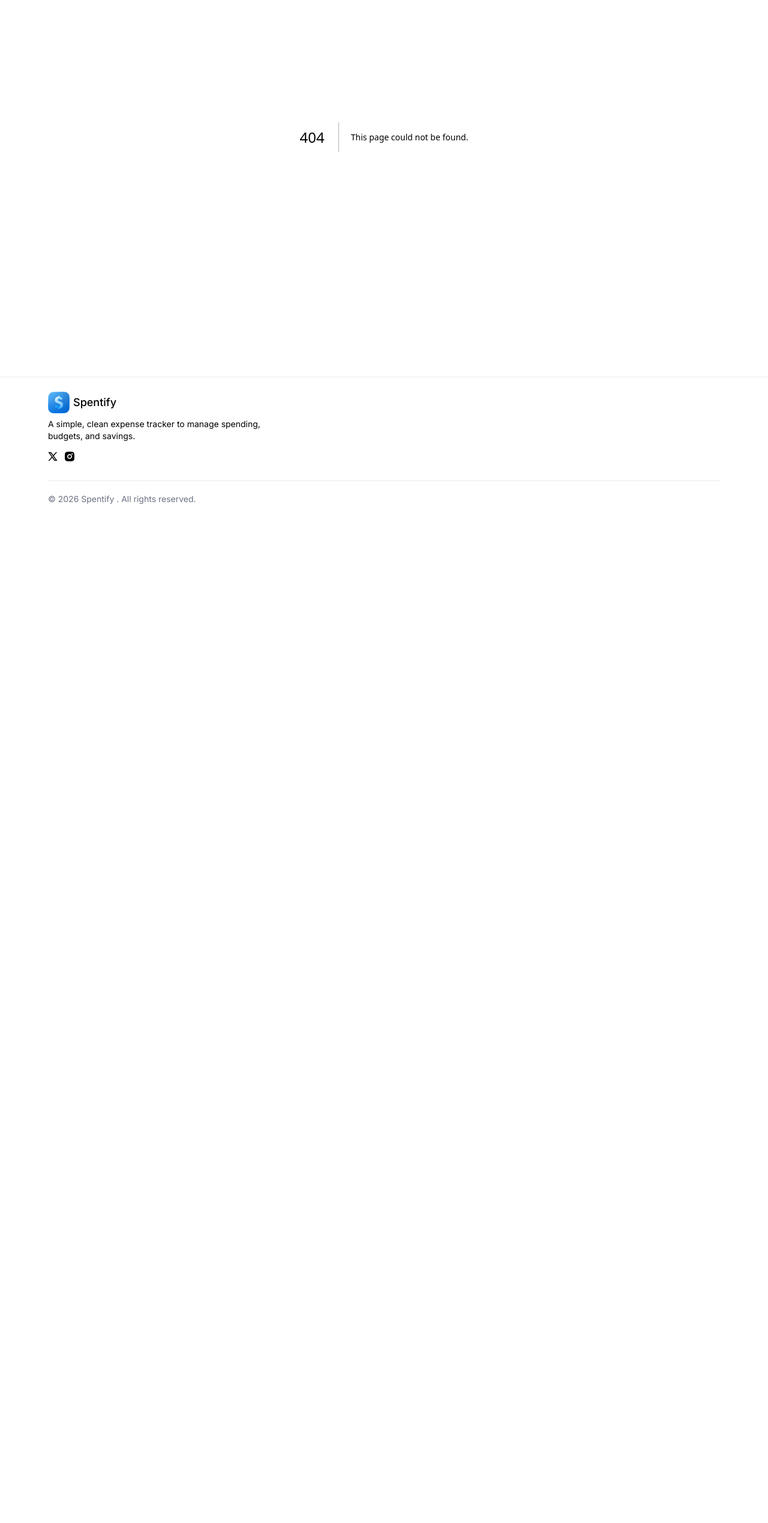
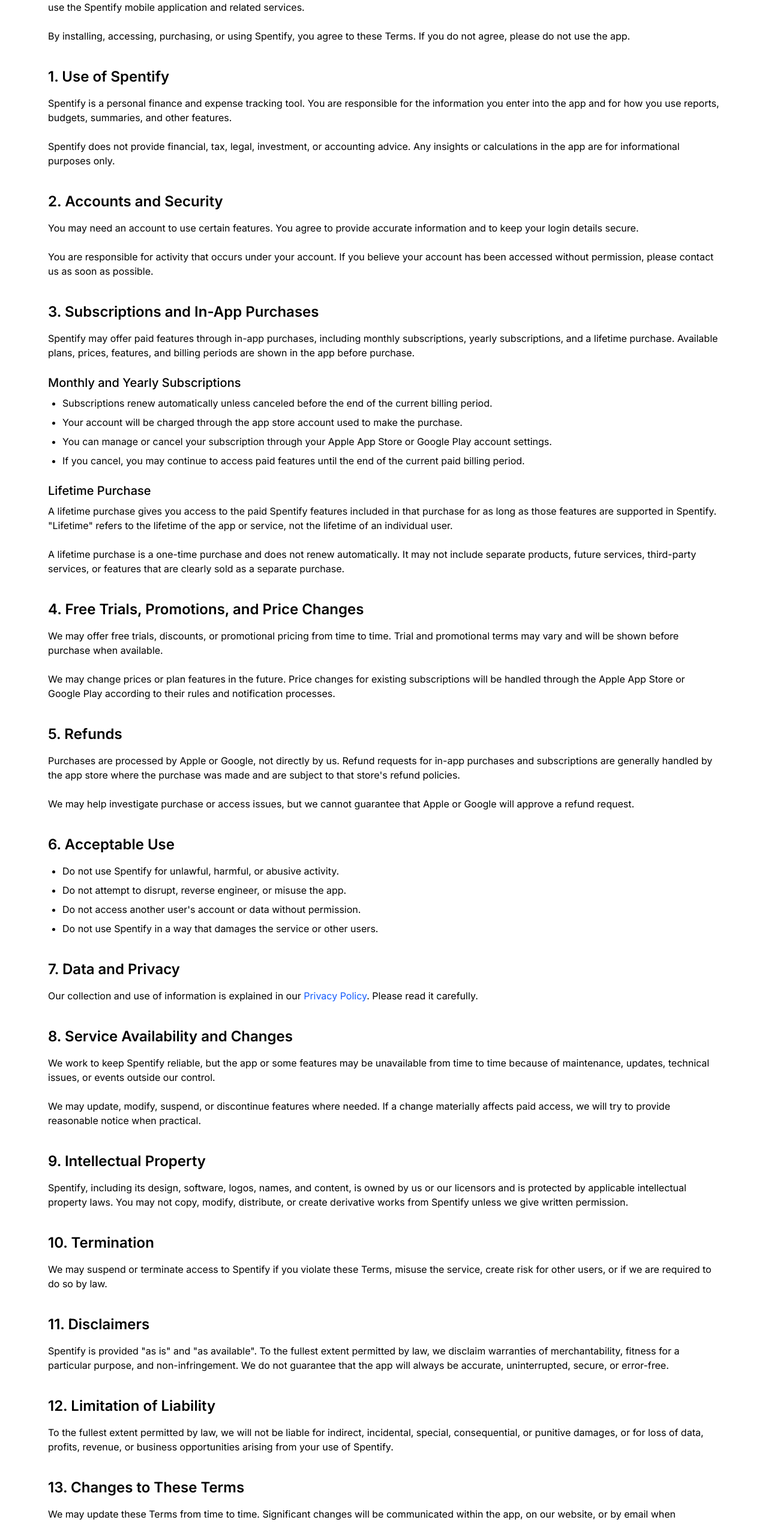
Before and after one commit to Spentify/Website, a Next.js app: page /terms in a window 1280 px wide. Before the commit this address had no page. Shown: the part 241-2780 px from the top of the page at 60% size. Before the commit the page ends 1103 px from the top, so only its background shows below. Built offline with nearby package versions, Linux system fonts and the light colour scheme.

Commit message:
feat: add terms page

```diff
--- a/src/app/privacy-policy/page.tsx
+++ b/src/app/privacy-policy/page.tsx
@@ -1,5 +1,3 @@
-import Hero from '@/components/sections/hero'
-
 export default function Page() {
   return (
     <main>
@@ -11,9 +9,9 @@
 
         <p className="mb-6">
           <strong>Spentify</strong> is operated by App Peppers (Rothana Choun)
-          ("we", "our", or "us"). This Privacy Policy explains how we collect,
-          use, store, and protect your information when you use the Spentify
-          mobile application and related services.
+          (&quot;we&quot;, &quot;our&quot;, or &quot;us&quot;). This Privacy Policy
+          explains how we collect, use, store, and protect your information
+          when you use the Spentify mobile application and related services.
         </p>
 
         <p className="mb-10">
--- /dev/null
+++ b/src/app/terms/page.tsx
@@ -0,0 +1,263 @@
+import type { Metadata } from "next";
+
+export const metadata: Metadata = {
+  title: "Terms of Use | Spentify",
+  description: "Terms of Use for the Spentify mobile application.",
+};
+
+export default function Page() {
+  return (
+    <main>
+      <div className="container px-5 md:px-0 py-10">
+        <h1 className="text-4xl font-bold mb-4">Terms of Use</h1>
+        <p className="text-sm text-gray-500 mb-8">
+          Effective date: January 1, 2026
+        </p>
+
+        <p className="mb-6">
+          <strong>Spentify</strong> is operated by App Peppers (Rothana Choun)
+          (&quot;we&quot;, &quot;our&quot;, or &quot;us&quot;). These Terms of Use
+          explain the rules that apply when you access or use the Spentify
+          mobile application and related services.
+        </p>
+
+        <p className="mb-10">
+          By installing, accessing, purchasing, or using Spentify, you agree to
+          these Terms. If you do not agree, please do not use the app.
+        </p>
+
+        <h2 className="text-2xl font-semibold mt-10 mb-4">
+          1. Use of Spentify
+        </h2>
+
+        <p className="mb-6">
+          Spentify is a personal finance and expense tracking tool. You are
+          responsible for the information you enter into the app and for how
+          you use reports, budgets, summaries, and other features.
+        </p>
+
+        <p className="mb-8">
+          Spentify does not provide financial, tax, legal, investment, or
+          accounting advice. Any insights or calculations in the app are for
+          informational purposes only.
+        </p>
+
+        <h2 className="text-2xl font-semibold mt-10 mb-4">
+          2. Accounts and Security
+        </h2>
+
+        <p className="mb-6">
+          You may need an account to use certain features. You agree to provide
+          accurate information and to keep your login details secure.
+        </p>
+
+        <p className="mb-8">
+          You are responsible for activity that occurs under your account. If
+          you believe your account has been accessed without permission, please
+          contact us as soon as possible.
+        </p>
+
+        <h2 className="text-2xl font-semibold mt-10 mb-4">
+          3. Subscriptions and In-App Purchases
+        </h2>
+
+        <p className="mb-6">
+          Spentify may offer paid features through in-app purchases, including
+          monthly subscriptions, yearly subscriptions, and a lifetime purchase.
+          Available plans, prices, features, and billing periods are shown in
+          the app before purchase.
+        </p>
+
+        <h3 className="text-xl font-medium mt-6 mb-2">
+          Monthly and Yearly Subscriptions
+        </h3>
+
+        <ul className="list-disc pl-6 space-y-2 mb-6">
+          <li>
+            Subscriptions renew automatically unless canceled before the end of
+            the current billing period.
+          </li>
+          <li>
+            Your account will be charged through the app store account used to
+            make the purchase.
+          </li>
+          <li>
+            You can manage or cancel your subscription through your Apple App
+            Store or Google Play account settings.
+          </li>
+          <li>
+            If you cancel, you may continue to access paid features until the
+            end of the current paid billing period.
+          </li>
+        </ul>
+
+        <h3 className="text-xl font-medium mt-6 mb-2">
+          Lifetime Purchase
+        </h3>
+
+        <p className="mb-6">
+          A lifetime purchase gives you access to the paid Spentify features
+          included in that purchase for as long as those features are supported
+          in Spentify. &quot;Lifetime&quot; refers to the lifetime of the app or
+          service, not the lifetime of an individual user.
+        </p>
+
+        <p className="mb-8">
+          A lifetime purchase is a one-time purchase and does not renew
+          automatically. It may not include separate products, future services,
+          third-party services, or features that are clearly sold as a separate
+          purchase.
+        </p>
+
+        <h2 className="text-2xl font-semibold mt-10 mb-4">
+          4. Free Trials, Promotions, and Price Changes
+        </h2>
+
+        <p className="mb-6">
+          We may offer free trials, discounts, or promotional pricing from time
+          to time. Trial and promotional terms may vary and will be shown before
+          purchase when available.
+        </p>
+
+        <p className="mb-8">
+          We may change prices or plan features in the future. Price changes
+          for existing subscriptions will be handled through the Apple App
+          Store or Google Play according to their rules and notification
+          processes.
+        </p>
+
+        <h2 className="text-2xl font-semibold mt-10 mb-4">
+          5. Refunds
+        </h2>
+
+        <p className="mb-6">
+          Purchases are processed by Apple or Google, not directly by us.
+          Refund requests for in-app purchases and subscriptions are generally
+          handled by the app store where the purchase was made and are subject
+          to that store&apos;s refund policies.
+        </p>
+
+        <p className="mb-8">
+          We may help investigate purchase or access issues, but we cannot
+          guarantee that Apple or Google will approve a refund request.
+        </p>
+
+        <h2 className="text-2xl font-semibold mt-10 mb-4">
+          6. Acceptable Use
+        </h2>
+
+        <ul className="list-disc pl-6 space-y-2 mb-8">
+          <li>Do not use Spentify for unlawful, harmful, or abusive activity.</li>
+          <li>Do not attempt to disrupt, reverse engineer, or misuse the app.</li>
+          <li>Do not access another user&apos;s account or data without permission.</li>
+          <li>Do not use Spentify in a way that damages the service or other users.</li>
+        </ul>
+
+        <h2 className="text-2xl font-semibold mt-10 mb-4">
+          7. Data and Privacy
+        </h2>
+
+        <p className="mb-8">
+          Our collection and use of information is explained in our{" "}
+          <a
+            href="/privacy-policy"
+            className="text-blue-600 hover:underline"
+          >
+            Privacy Policy
+          </a>
+          . Please read it carefully.
+        </p>
+
+        <h2 className="text-2xl font-semibold mt-10 mb-4">
+          8. Service Availability and Changes
+        </h2>
+
+        <p className="mb-6">
+          We work to keep Spentify reliable, but the app or some features may
+          be unavailable from time to time because of maintenance, updates,
+          technical issues, or events outside our control.
+        </p>
+
+        <p className="mb-8">
+          We may update, modify, suspend, or discontinue features where needed.
+          If a change materially affects paid access, we will try to provide
+          reasonable notice when practical.
+        </p>
+
+        <h2 className="text-2xl font-semibold mt-10 mb-4">
+          9. Intellectual Property
+        </h2>
+
+        <p className="mb-8">
+          Spentify, including its design, software, logos, names, and content,
+          is owned by us or our licensors and is protected by applicable
+          intellectual property laws. You may not copy, modify, distribute, or
+          create derivative works from Spentify unless we give written
+          permission.
+        </p>
+
+        <h2 className="text-2xl font-semibold mt-10 mb-4">
+          10. Termination
+        </h2>
+
+        <p className="mb-8">
+          We may suspend or terminate access to Spentify if you violate these
+          Terms, misuse the service, create risk for other users, or if we are
+          required to do so by law.
+        </p>
+
+        <h2 className="text-2xl font-semibold mt-10 mb-4">
+          11. Disclaimers
+        </h2>
+
+        <p className="mb-8">
+          Spentify is provided &quot;as is&quot; and &quot;as available&quot;.
+          To the fullest extent permitted by law, we disclaim warranties of
+          merchantability, fitness for a particular purpose, and
+          non-infringement. We do not guarantee that the app will always be
+          accurate, uninterrupted, secure, or error-free.
+        </p>
+
+        <h2 className="text-2xl font-semibold mt-10 mb-4">
+          12. Limitation of Liability
+        </h2>
+
+        <p className="mb-8">
+          To the fullest extent permitted by law, we will not be liable for
+          indirect, incidental, special, consequential, or punitive damages, or
+          for loss of data, profits, revenue, or business opportunities arising
+          from your use of Spentify.
+        </p>
+
+        <h2 className="text-2xl font-semibold mt-10 mb-4">
+          13. Changes to These Terms
+        </h2>
+
+        <p className="mb-8">
+          We may update these Terms from time to time. Significant changes will
+          be communicated within the app, on our website, or by email when
+          appropriate. Continued use of Spentify after changes become effective
+          means you accept the updated Terms.
+        </p>
+
+        <h2 className="text-2xl font-semibold mt-10 mb-4">
+          14. Contact Us
+        </h2>
+
+        <p className="mb-2">
+          Email:{" "}
+          <a
+            href="mailto:spentify.app@gmail.com"
+            className="text-blue-600 hover:underline"
+          >
+            spentify.app@gmail.com
+          </a>
+        </p>
+
+        <p className="mb-2">
+          Operator: AppPeppers
+        </p>
+      </div>
+    </main>
+  );
+}
--- a/src/components/footer.tsx
+++ b/src/components/footer.tsx
@@ -36,6 +36,15 @@
               <MagnifierIcon className="w-4 h-4" />
             </Link>
           </div>
+
+          <div className="flex flex-wrap gap-x-4 gap-y-2 pt-1 text-sm text-gray-600">
+            <Link href="/privacy-policy" className="hover:text-gray-950">
+              Privacy Policy
+            </Link>
+            <Link href="/terms" className="hover:text-gray-950">
+              Terms of Use
+            </Link>
+          </div>
         </div>
       </div>
 
```
